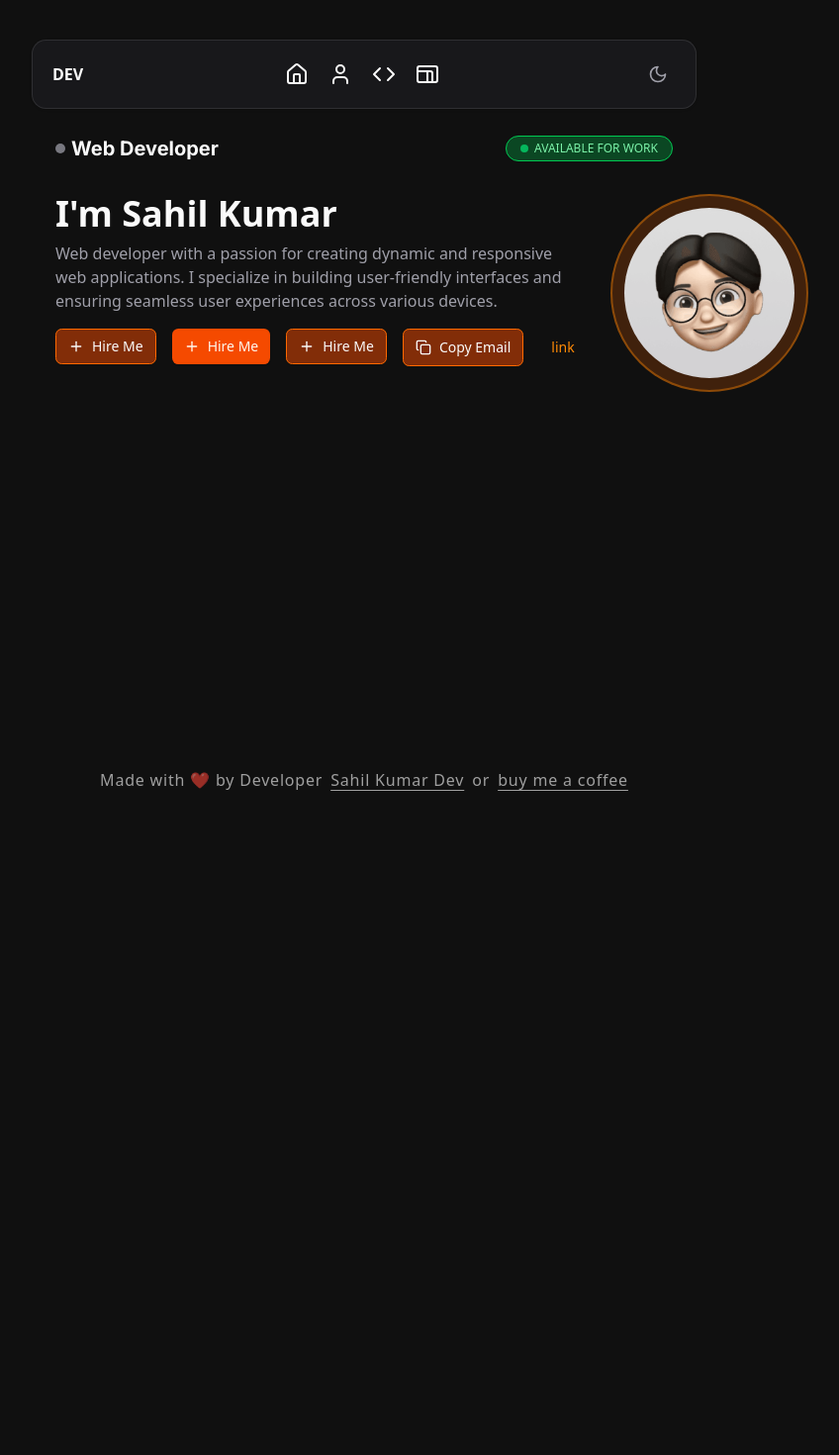
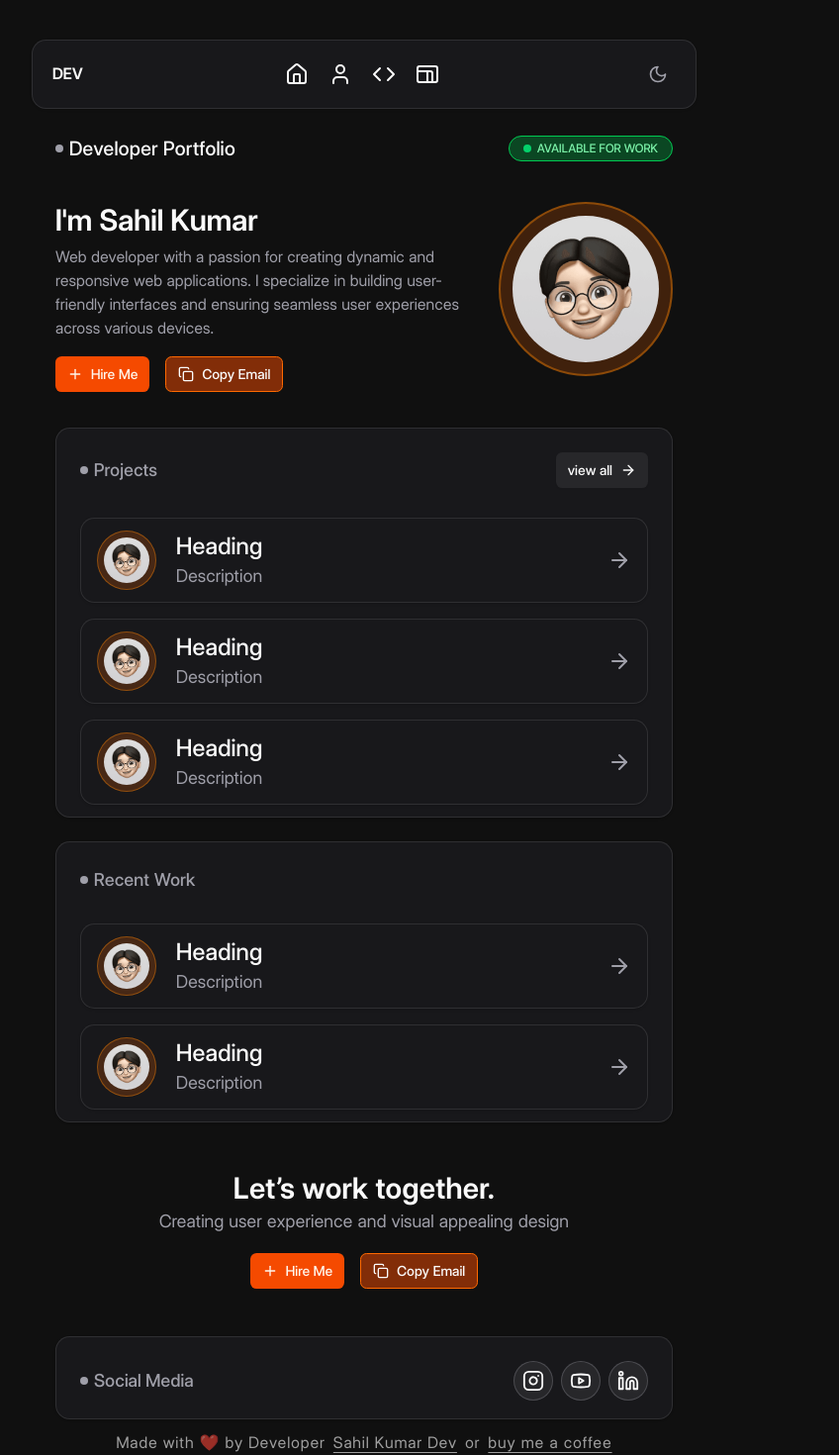
Before and after one commit to SahilKumarDev/sahilkumardev.com, a Next.js app: page / in a window 1280 px wide. Shown: the top 1470 px of the page at 99% size, without its empty margins (272-1120 px from the left). Before the commit the page ends 800 px from the top, so only its background shows below. Built offline with nearby package versions, Linux system fonts and the light colour scheme.

Commit message:
Enhance Home page layout with ProjectCard component and improve UI elements

```diff
--- a/app/(app)/page.tsx
+++ b/app/(app)/page.tsx
@@ -1,14 +1,23 @@
+import ProjectCard from "@/components/_components/project-card";
 import { Button } from "@/components/ui/button";
-import { Copy, Plus } from "lucide-react";
+import { Card, CardHeader, CardContent } from "@/components/ui/card";
+import {
+  ArrowRight,
+  Copy,
+  Instagram,
+  Linkedin,
+  Plus,
+  Youtube,
+} from "lucide-react";
 import Image from "next/image";
 
 const Home = () => {
   return (
     <div className="mt-32 px-6">
       <div className="flex items-center justify-between">
-        <h1 className="flex items-center gap-1.5 font-inter font-bold text-xl">
-          <div className="bg-muted-foreground h-2.5 w-2.5 rounded-full animate-pulse" />
-          Web Developer
+        <h1 className="flex items-center gap-1.5 font-medium text-xl">
+          <div className="bg-muted-foreground h-2 w-2 rounded-full" />
+          Developer Portfolio
         </h1>
 
         <div className="flex items-center gap-1.5 bg-green-500/30 px-3.5 py-1 rounded-full border border-green-500 text-xs font-medium text-green-300 uppercase">
@@ -17,9 +26,9 @@ const Home = () => {
         </div>
       </div>
 
-      <div className="flex py-8 gap-6">
-        <div className="">
-          <h1 className="text-4xl font-semibold">I&apos;m Sahil Kumar</h1>
+      <div className="flex pt-10 pb-5 gap-6">
+        <div>
+          <h1 className="text-3xl font-bold">I&apos;m Sahil Kumar</h1>
           <p className="text-muted-foreground py-2">
             Web developer with a passion for creating dynamic and responsive web
             applications. I specialize in building user-friendly interfaces and
@@ -27,39 +36,101 @@ const Home = () => {
           </p>
 
           <div className="flex gap-4 mt-2">
-            <Button>
+            <Button variant={"secondary"}>
               <Plus />
               Hire Me
             </Button>
-
-            <Button variant={"outline"}>
-              <Plus />
-              Hire Me
-            </Button>
-
             <Button>
-              <Plus />
-              Hire Me
-            </Button>
-
-            <button className="inline-flex border border-orange-500 justify-center items-center px-3 py-2 rounded-sm bg-primary/50 gap-2 whitespace-nowrap text-sm font-medium transition-all disabled:pointer-events-none hover:outline-6 outline-orange-500/10 disabled:opacity-50 [&_svg]:pointer-events-none [&_svg:not([class*='size-'])]:size-4 shrink-0 [&_svg]:shrink-0 focus-visible:border-ring focus-visible:ring-ring/50 focus-visible:ring-[3px] aria-invalid:ring-destructive/20 dark:aria-invalid:ring-destructive/40 aria-invalid:border-destructive">
               <Copy />
               Copy Email
-            </button>
-
-            <button className="inline-flex text-orange-400 underline-offset-6 hover:underline justify-center items-center px-3 py-2 gap-2 whitespace-nowrap text-sm font-medium transition-all disabled:pointer-events-none outline-none disabled:opacity-50 [&_svg]:pointer-events-none [&_svg:not([class*='size-'])]:size-4 shrink-0 [&_svg]:shrink-0 focus-visible:border-ring focus-visible:ring-ring/50 focus-visible:ring-[3px] aria-invalid:ring-destructive/20 dark:aria-invalid:ring-destructive/40 aria-invalid:border-destructive">
-              link
-            </button>
+            </Button>
           </div>
         </div>
 
         <Image
           src="/user.png"
           alt="Profile Picture"
-          width={200}
-          height={200}
-          className="rounded-full border-2 border-orange-400/40 p-3 bg-orange-500/20"
+          width={100}
+          height={100}
+          className="h-44 w-44 rounded-full border-2 border-orange-400/40 p-3 bg-orange-500/20"
         />
+      </div>
+
+      <div className="grid gap-6 mt-4">
+        <Card>
+          <CardHeader className="mt-3">
+            <div className="flex items-center justify-between">
+              <h1 className="flex items-center gap-1.5 font-medium text-muted-foreground text-lg">
+                <div className="bg-muted-foreground h-2 w-2 rounded-full" />
+                Projects
+              </h1>
+
+              <Button variant={"outline"}>
+                view all <ArrowRight className="size-4" />
+              </Button>
+            </div>
+          </CardHeader>
+          <CardContent className="gap-4 grid">
+            {[1, 2, 3].map((item) => (
+              <ProjectCard key={item} />
+            ))}
+          </CardContent>
+        </Card>
+
+        <Card>
+          <CardHeader className="mt-3">
+            <h1 className="flex items-center gap-1.5 font-medium text-muted-foreground text-lg">
+              <div className="bg-muted-foreground h-2 w-2 rounded-full" />
+              Recent Work
+            </h1>
+          </CardHeader>
+          <CardContent className="gap-4 grid">
+            {[1, 2].map((item) => (
+              <ProjectCard key={item} />
+            ))}
+          </CardContent>
+        </Card>
+
+        <div className="flex flex-col items-center justify-center text-center py-6">
+          <h1 className="text-3xl font-bold">Let’s work together.</h1>
+
+          <p className="text-muted-foreground text-lg pt-0.5 pb-2.5">
+            Creating user experience and visual appealing design
+          </p>
+          <div className="flex gap-4 mt-2">
+            <Button variant={"secondary"}>
+              <Plus />
+              Hire Me
+            </Button>
+            <Button>
+              <Copy />
+              Copy Email
+            </Button>
+          </div>
+        </div>
+
+        <Card>
+          <CardHeader className="mt-3">
+            <div className="flex items-center justify-between">
+              <h1 className="flex items-center gap-1.5 font-medium text-muted-foreground text-lg">
+                <div className="bg-muted-foreground h-2 w-2 rounded-full" />
+                Social Media
+              </h1>
+
+              <div className="flex items-center gap-2">
+                <button className="border border-muted-foreground/30 p-2 flex items-center justify-center bg-muted rounded-full h-10 w-10">
+                  <Instagram />
+                </button>
+                <button className="border border-muted-foreground/30 p-2 flex items-center justify-center bg-muted rounded-full h-10 w-10">
+                  <Youtube />
+                </button>
+                <button className="border border-muted-foreground/30 p-2 flex items-center justify-center bg-muted rounded-full h-10 w-10">
+                  <Linkedin />
+                </button>
+              </div>
+            </div>
+          </CardHeader>
+        </Card>
       </div>
     </div>
   );
--- a/app/layout.tsx
+++ b/app/layout.tsx
@@ -1,24 +1,48 @@
 import MaxWidthWrapper from "@/components/_components/max-width-wrapper";
 import { ThemeProvider } from "@/components/ui/theme-provider";
-import { Geist, Geist_Mono, Inter } from "next/font/google";
+// import { Geist, Geist_Mono } from "next/font/google";
 import type { Metadata } from "next";
 import "../style/globals.css";
 import Navbar from "@/components/navbar";
 import Footer from "@/components/footer";
 
-const geistSans = Geist({
-  variable: "--font-geist-sans",
-  subsets: ["latin"],
-});
+import localFont from "next/font/local";
 
-const inter = Inter({
-  variable: "--font-inter",
-  subsets: ["latin"],
-});
+// const geistSans = Geist({
+//   variable: "--font-geist-sans",
+//   subsets: ["latin"],
+// });
 
-const geistMono = Geist_Mono({
-  variable: "--font-geist-mono",
-  subsets: ["latin"],
+// const inter = Inter({
+//   variable: "--font-inter",
+//   subsets: ["latin"],
+// });
+
+// const geistMono = Geist_Mono({
+//   variable: "--font-geist-mono",
+//   subsets: ["latin"],
+// });
+
+export const interFont = localFont({
+  src: [
+    {
+      path: "./fonts/inter-normal.ttf",
+      weight: "400",
+      style: "normal",
+    },
+    {
+      path: "./fonts/inter-medium.ttf",
+      weight: "500",
+      style: "normal", // Fixed: was "medium"
+    },
+    {
+      path: "./fonts/inter-bold.ttf",
+      weight: "700",
+      style: "normal", // Fixed: was "bold"
+    },
+  ],
+  variable: "--font-inter", // Added CSS variable
+  display: "swap", // Optimize loading
 });
 
 export const metadata: Metadata = {
@@ -35,9 +59,8 @@ export default function RootLayout({
     <html lang="en" suppressHydrationWarning>
       <body
         className={`
-          ${geistSans.variable}
-          ${geistMono.variable}
-          ${inter.variable}
+          ${interFont.className}
+          ${interFont.variable}
           dark:bg-black/10
           bg-[#fffbf5]
           antialiased
--- /dev/null
+++ b/components/_components/project-card.tsx
@@ -0,0 +1,27 @@
+import React from "react";
+import { Card } from "../ui/card";
+import Image from "next/image";
+import { ArrowRight } from "lucide-react";
+
+const ProjectCard = () => {
+  return (
+    <Card className="flex-row items-center justify-between px-4">
+      <div className="flex items-center gap-5">
+        <Image
+          src={"/user.png"}
+          alt="image"
+          width={60}
+          height={60}
+          className="rounded-full border border-orange-400/40 p-1.5 bg-orange-500/20"
+        />
+        <div className="grid">
+          <h1 className="font-medium text-2xl capitalize">heading</h1>
+          <p className="text-lg text-muted-foreground">Description</p>
+        </div>
+      </div>
+      <ArrowRight className="text-muted-foreground" />
+    </Card>
+  );
+};
+
+export default ProjectCard;
--- a/components/footer.tsx
+++ b/components/footer.tsx
@@ -2,8 +2,7 @@ import Link from "next/link";
 
 const Footer = () => {
   return (
-    <div className="absolute bottom-0 left-0 w-full">
-      <div className="flex flex-col md:flex-row items-center justify-center gap-2 dark:text-white/60 tracking-wider text-nowrap">
+    <div className="flex flex-col md:flex-row items-center justify-center gap-2 dark:text-white/60 tracking-wider text-nowrap mt-3">
       Made with ❤️ by Developer
       <span className="flex gap-x-2">
         <Link
@@ -23,7 +22,6 @@ const Footer = () => {
         </Link>
       </span>
     </div>
-    </div>
   );
 };
 
--- a/components/ui/button.tsx
+++ b/components/ui/button.tsx
@@ -12,12 +12,13 @@ const buttonVariants = cva(
         default:
           "border border-orange-500 rounded-sm bg-primary/50 hover:outline-6 outline-orange-500/10",
         link: "text-orange-400 underline-offset-6 hover:underline outline-none",
-        outline:
+        secondary:
           "bg-primary text-primary-foreground shadow-xs hover:bg-primary/90 hover:outline-6 outline-orange-500/10",
+
         destructive:
           "bg-destructive text-white shadow-xs hover:bg-destructive/90 focus-visible:ring-destructive/20 dark:focus-visible:ring-destructive/40 dark:bg-destructive/60",
 
-        secondary:
+        outline:
           "bg-secondary text-secondary-foreground shadow-xs hover:bg-secondary/80",
         ghost:
           "hover:bg-accent hover:text-accent-foreground dark:hover:bg-accent/50",
--- a/style/globals.css
+++ b/style/globals.css
@@ -6,8 +6,6 @@
 @theme inline {
   --color-background: var(--background);
   --color-foreground: var(--foreground);
-  --font-sans: var(--font-geist-sans);
-  --font-mono: var(--font-geist-mono);
   --font-inter: var(--font-inter);
   --color-sidebar-ring: var(--sidebar-ring);
   --color-sidebar-border: var(--sidebar-border);
```
Lines whose indentation alone changed are shown as unchanged.
